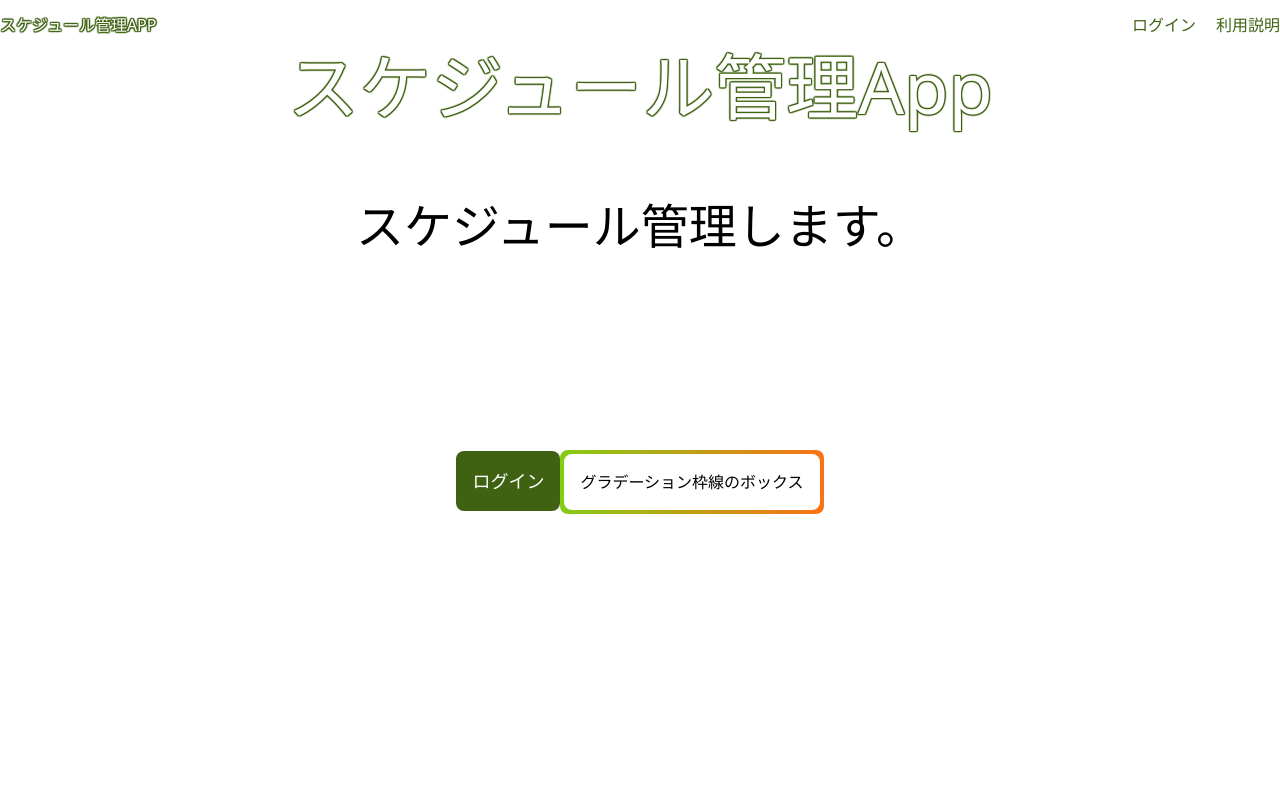
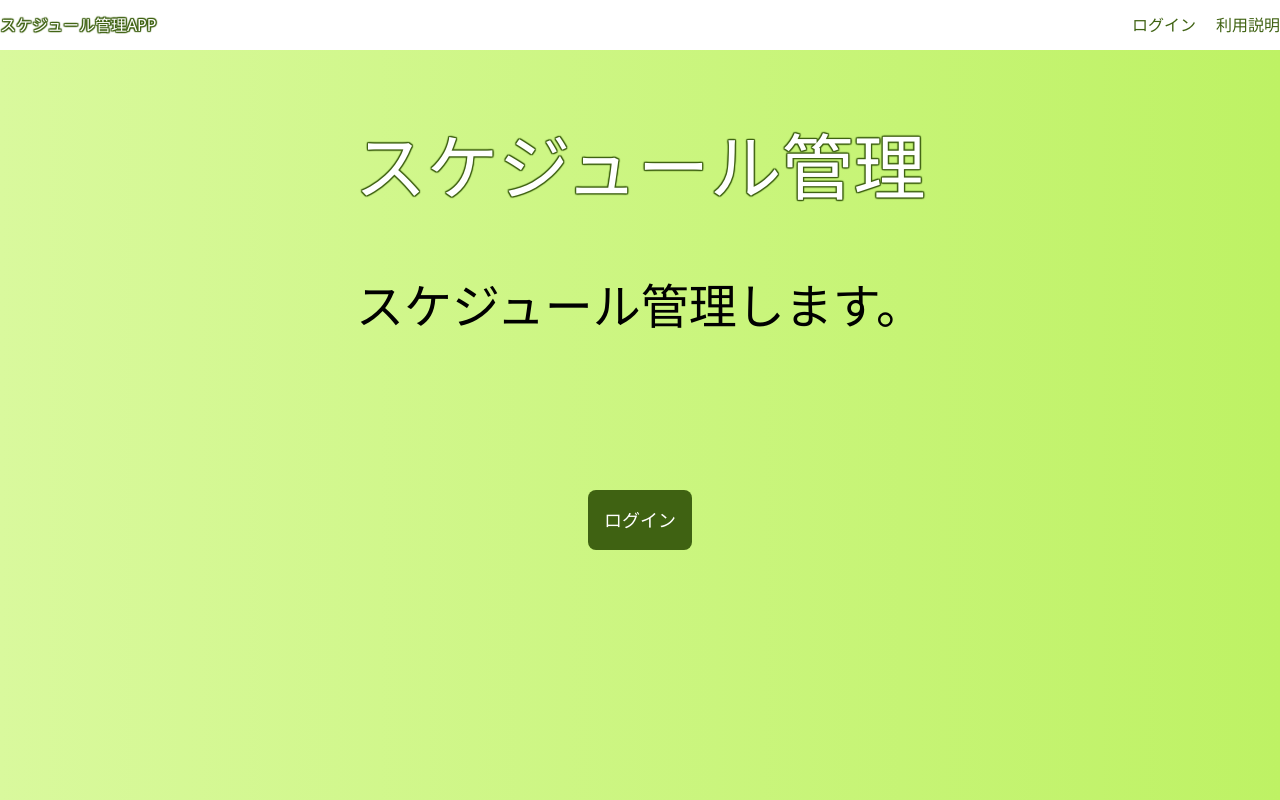
Before and after one commit to Hashimoto-Noriaki/react-schedule-app, a React (Vite) app: page / in a window 1280 px wide. Built offline with nearby package versions, Linux system fonts and the light colour scheme.

Commit message:
トップページをtailwindで作成(練習)

```diff
--- a/src/components/pages/TopPage.tsx
+++ b/src/components/pages/TopPage.tsx
@@ -12,23 +12,16 @@ export const TopPage = () => {
             </nav>
           </div>
         </header>
-        <main className="pt-[50px] flex flex-col justify-center items-center">
-          <div className="text-center">
-            <h1 className="text-7xl logo">スケジュール管理App</h1>
-            <p className="pt-[10vh] text-5xl">スケジュール管理します。</p>
-            <div className="pt-[20vh]">
-              {/* ログインボタン */}
-              <button className="bg-lime-800 text-white p-4 rounded-lg text-lg">
-                ログイン
-              </button>
-              {/* グラデーション枠線ボタン */}
-              <button className="p-1 bg-gradient-to-r from-lime-500 to-orange-500 rounded-lg mt-10">
-                <div className="bg-white rounded-lg p-4">
-                  グラデーション枠線のボックス
-                </div>
-              </button>
+        <main className="pt-[50px] bg-gradient-to-r from-lime-200 to-lime-300 h-screen">
+            <div className="text-center pt-[10vh]">
+                <h1 className="logo text-7xl">スケジュール管理</h1>
+                <p className="text-5xl pt-[10vh]">スケジュール管理します。</p>
             </div>
-          </div>
+            <div className="text-center pt-[20vh]">
+                <button className="bg-lime-800 text-white rounded-lg text-lg p-4">
+                    ログイン
+                </button>
+            </div>
         </main>
       </div>
     );
--- a/src/styles/output.css
+++ b/src/styles/output.css
@@ -592,6 +592,10 @@ video {
   position: fixed;
 }
 
+.absolute {
+  position: absolute;
+}
+
 .relative {
   position: relative;
 }
@@ -617,8 +621,16 @@ video {
   margin-top: 2.5rem;
 }
 
+.mt-\[20vh\] {
+  margin-top: 20vh;
+}
+
 .flex {
   display: flex;
+}
+
+.h-screen {
+  height: 100vh;
 }
 
 .flex-col {
@@ -655,6 +667,21 @@ video {
   background-color: rgb(255 255 255 / var(--tw-bg-opacity, 1));
 }
 
+.bg-lime-300 {
+  --tw-bg-opacity: 1;
+  background-color: rgb(190 242 100 / var(--tw-bg-opacity, 1));
+}
+
+.bg-lime-100 {
+  --tw-bg-opacity: 1;
+  background-color: rgb(236 252 203 / var(--tw-bg-opacity, 1));
+}
+
+.bg-lime-200 {
+  --tw-bg-opacity: 1;
+  background-color: rgb(217 249 157 / var(--tw-bg-opacity, 1));
+}
+
 .bg-gradient-to-r {
   background-image: linear-gradient(to right, var(--tw-gradient-stops));
 }
@@ -674,6 +701,18 @@ video {
 .from-lime-500 {
   --tw-gradient-from: #84cc16 var(--tw-gradient-from-position);
   --tw-gradient-to: rgb(132 204 22 / 0) var(--tw-gradient-to-position);
+  --tw-gradient-stops: var(--tw-gradient-from), var(--tw-gradient-to);
+}
+
+.from-lime-400 {
+  --tw-gradient-from: #a3e635 var(--tw-gradient-from-position);
+  --tw-gradient-to: rgb(163 230 53 / 0) var(--tw-gradient-to-position);
+  --tw-gradient-stops: var(--tw-gradient-from), var(--tw-gradient-to);
+}
+
+.from-lime-200 {
+  --tw-gradient-from: #d9f99d var(--tw-gradient-from-position);
+  --tw-gradient-to: rgb(217 249 157 / 0) var(--tw-gradient-to-position);
   --tw-gradient-stops: var(--tw-gradient-from), var(--tw-gradient-to);
 }
 
@@ -697,12 +736,20 @@ video {
   --tw-gradient-to: #f97316 var(--tw-gradient-to-position);
 }
 
+.to-lime-300 {
+  --tw-gradient-to: #bef264 var(--tw-gradient-to-position);
+}
+
 .p-1 {
   padding: 0.25rem;
 }
 
 .p-4 {
   padding: 1rem;
+}
+
+.p-12 {
+  padding: 3rem;
 }
 
 .pt-\[10vh\] {
@@ -715,6 +762,26 @@ video {
 
 .pt-\[50px\] {
   padding-top: 50px;
+}
+
+.pt-\[50vh\] {
+  padding-top: 50vh;
+}
+
+.pt-\[80vh\] {
+  padding-top: 80vh;
+}
+
+.pt-\[10px\] {
+  padding-top: 10px;
+}
+
+.pt-\[100vh\] {
+  padding-top: 100vh;
+}
+
+.pt-\[30vh\] {
+  padding-top: 30vh;
 }
 
 .text-center {
@@ -733,6 +800,16 @@ video {
 
 .text-lg {
   font-size: 1.125rem;
+  line-height: 1.75rem;
+}
+
+.text-4xl {
+  font-size: 2.25rem;
+  line-height: 2.5rem;
+}
+
+.text-xl {
+  font-size: 1.25rem;
   line-height: 1.75rem;
 }
 
```
